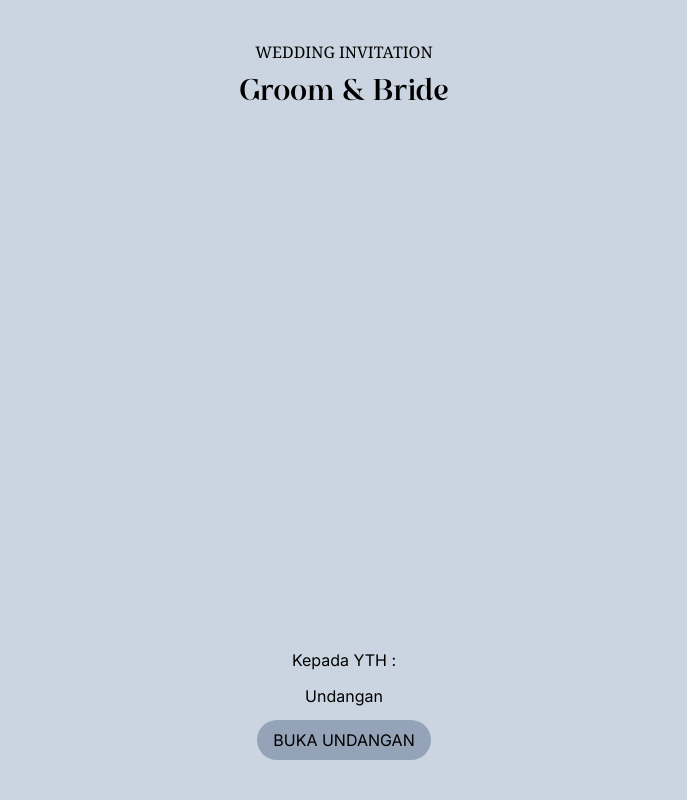
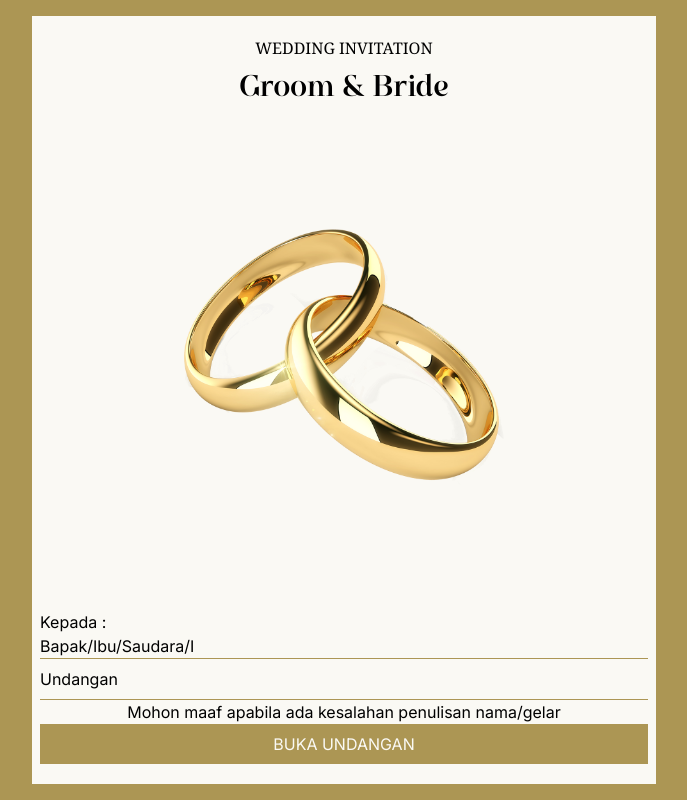
Before and after one commit to epenflow/golden-hour, a Next.js app: page / in a window 1280 px wide. Shown: the whole page, without its empty margins (296-983 px from the left). Built offline with nearby package versions, Linux system fonts and the light colour scheme.

Commit message:
missingSuspenseWithCSRBailout: false

```diff
--- a/src/app/components/Countdown.tsx
+++ b/src/app/components/Countdown.tsx
@@ -1,4 +1,7 @@
+'use client';
 import React from 'react';
+import useCountdown from '../utils/hooks/useCountdown';
+import dynamic from 'next/dynamic';
 type ShowCounter = {
 	value: number;
 	type:
@@ -13,33 +16,36 @@ type ShowCounter = {
 };
 const ShowCounter = ({ value, type }: ShowCounter) => {
 	return (
-		<div className='flex flex-col w-20 items-center uppercase'>
-			<span>{value}</span>
-			<span>{type}</span>
+		<div className='flex flex-col w-20 items-center uppercase justify-center'>
+			<span className='font-elegante text-2xl'>{value}</span>
+			<span className='font-serif capitalize'>{type}</span>
 		</div>
 	);
 };
 const Countdown = () => {
+	const [days, hours, minutes, seconds] = useCountdown('20 may 2024');
 	return (
 		<div className='flex flex-row'>
 			<ShowCounter
-				value={15}
+				value={days}
 				type='days'
 			/>
 			<ShowCounter
-				value={16}
+				value={hours}
 				type='hours'
 			/>
 			<ShowCounter
-				value={30}
+				value={minutes}
 				type='minutes'
 			/>
 			<ShowCounter
-				value={20}
+				value={seconds}
 				type='seconds'
 			/>
 		</div>
 	);
 };
 
-export default Countdown;
+export default dynamic(() => Promise.resolve(Countdown), {
+	ssr: false,
+});
--- a/src/app/page.tsx
+++ b/src/app/page.tsx
@@ -1,12 +1,14 @@
 import Image from 'next/image';
 import Loader from './sections/Loader';
 import Hero from './sections/Hero';
-
+import { ContextProvider } from './utils/context/Context';
 export default function Home() {
 	return (
 		<main>
-			<Loader />
-			<Hero />
+			<ContextProvider>
+				<Loader />
+				<Hero />
+			</ContextProvider>
 		</main>
 	);
 }
--- a/src/app/sections/Hero.tsx
+++ b/src/app/sections/Hero.tsx
@@ -4,9 +4,9 @@ import Countdown from '../components/Countdown';
 
 const Hero = () => {
 	return (
-		<section className='flex flex-col items-center px-3 py-10 gap-3 h-screen w-screen bg-slate-300'>
+		<section className='flex flex-col items-center px-3 py-10 gap-3 h-screen w-screen bg-golden-hour-white'>
 			<h1 className='text-3xl capitalize font-serif'>pawiwahan</h1>
-			<div className='h-96 w-80 rounded-t-full bg-blue-400'></div>
+			<div className='h-96 w-80 rounded-t-full bg-golden-hour-gold'></div>
 			<h1 className='text-3xl capitalize font-elegante'>
 				{NICKNAME.groom} & {NICKNAME.bride}
 			</h1>
--- a/src/app/sections/Loader.tsx
+++ b/src/app/sections/Loader.tsx
@@ -2,6 +2,7 @@
 import React from 'react';
 import { NICKNAME } from '../constants';
 import { useSearchParams } from 'next/navigation';
+import Image from 'next/image';
 
 const Loader = () => {
 	const search = useSearchParams();
@@ -11,21 +12,36 @@ const Loader = () => {
 		setLoader((prev) => !prev);
 	}
 	return !isLoader ? (
-		<section className='fixed top-0 z-50 h-screen w-screen flex flex-col gap-2 px-3 py-10 items-center justify-between bg-slate-300'>
+		<section className='fixed top-0 z-50 h-screen w-screen bg-golden-hour-gold flex items-center justify-center p-4'>
+			<div className='bg-golden-hour-white flex flex-col justify-between px-2 pt-20 pb-5 w-full h-full rounded-t-full lg:rounded-none lg:w-1/2 lg:h-full lg:pt-5'>
 				<div className='flex flex-col gap-2 items-center'>
 					<h1 className='font-serif uppercase'>wedding invitation</h1>
 					<h1 className='text-3xl capitalize font-elegante'>
 						{NICKNAME.groom} & {NICKNAME.bride}
 					</h1>
 				</div>
-			<div className='flex items-center flex-col gap-3'>
-				<h1>Kepada YTH :</h1>
-				<h1 className='capitalize'>{kepada ? kepada : 'undangan'}</h1>
+				<Image
+					src={'/wedding ring.png'}
+					alt='wedding ring'
+					width={320}
+					height={320}
+					className='m-auto'
+				/>
+				<div className='flex flex-col'>
+					<h1 className='text-start'>Kepada :</h1>
+					<h1>Bapak/Ibu/Saudara/I</h1>
+					<h1 className='capitalize border-b-[1px] border-b-golden-hour-gold border-t-[1px] border-t-golden-hour-gold py-2'>
+						{kepada ? kepada : 'undangan'}
+					</h1>
+					<p className='text-center'>
+						Mohon maaf apabila ada kesalahan penulisan nama/gelar
+					</p>
 					<button
-					className='py-2 px-4 uppercase bg-slate-400 rounded-full'
+						className='py-2 px-4 uppercase bg-golden-hour-gold text-golden-hour-white'
 						onClick={handleClick}>
 						buka undangan
 					</button>
+				</div>
 			</div>
 		</section>
 	) : null;
--- /dev/null
+++ b/src/app/utils/context/Context.tsx
@@ -0,0 +1,23 @@
+'use client';
+import React from 'react';
+type createContext = {};
+const createContexts = React.createContext<createContext>({});
+const ContextProvider = ({ children }: { children: React.ReactNode }) => {
+	const values = {};
+	return (
+		<createContexts.Provider value={values}>
+			{children}
+		</createContexts.Provider>
+	);
+};
+const useContextsProvider = () => {
+	const contexts = React.useContext<createContext>(createContexts);
+	if (contexts === undefined) {
+		throw new Error(
+			`useContextsProvider must be use within ContextProvider`
+		);
+	}
+	return contexts;
+};
+
+export { ContextProvider, useContextsProvider };
--- /dev/null
+++ b/src/app/utils/hooks/useCountdown.tsx
@@ -0,0 +1,31 @@
+import React from 'react';
+const getReturnValues = (countDown: number) => {
+	const days = Math.floor(countDown / (1000 * 60 * 60 * 24));
+	const hours = Math.floor(
+		(countDown % (1000 * 60 * 60 * 24)) / (1000 * 60 * 60)
+	);
+	const minutes = Math.floor((countDown % (1000 * 60 * 60)) / (1000 * 60));
+	const seconds = Math.floor((countDown % (1000 * 60)) / 1000);
+	return [days, hours, minutes, seconds];
+};
+const useCountdown = (targetData: number | string | Date) => {
+	const countDownDate = new Date(targetData).getTime();
+	const [countDown, setCountDown] = React.useState<number>(
+		countDownDate - new Date().getTime()
+	);
+	React.useEffect(() => {
+		const interval = setInterval(() => {
+			if (countDown < 0) {
+				clearInterval(interval);
+			} else {
+				setCountDown(countDownDate - new Date().getTime());
+			}
+		});
+		return () => {
+			clearInterval(interval);
+		};
+	}, [countDownDate, countDown]);
+	return getReturnValues(countDown);
+};
+
+export default useCountdown;
--- a/tailwind.config.ts
+++ b/tailwind.config.ts
@@ -11,6 +11,12 @@ const config: Config = {
 			fontFamily: {
 				elegante: ['var(--font-elegante)'],
 			},
+			colors: {
+				'golden-hour': {
+					white: '#faf9f4',
+					gold: '#ac9654',
+				},
+			},
 		},
 	},
 	plugins: [],
```
Also changed, not shown: public/wedding ring.png (added). Lines whose indentation alone changed are shown as unchanged.
